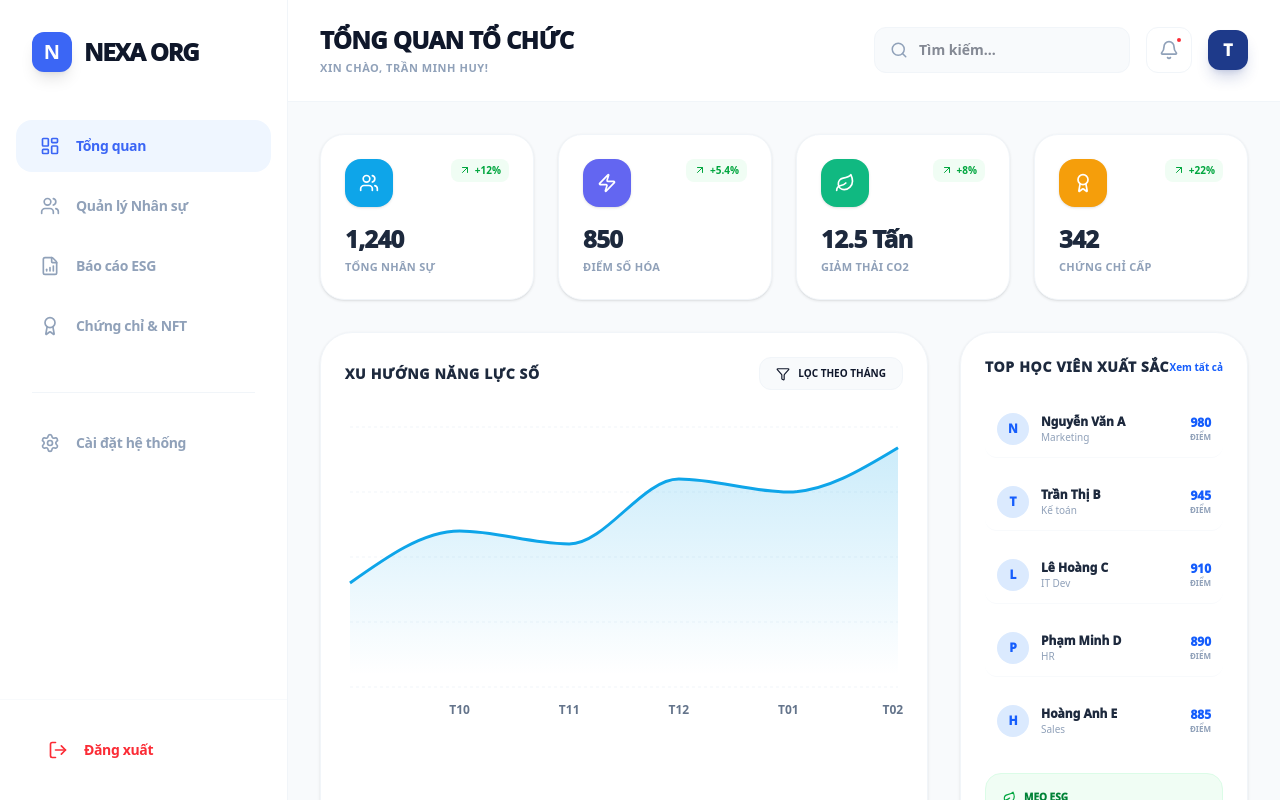
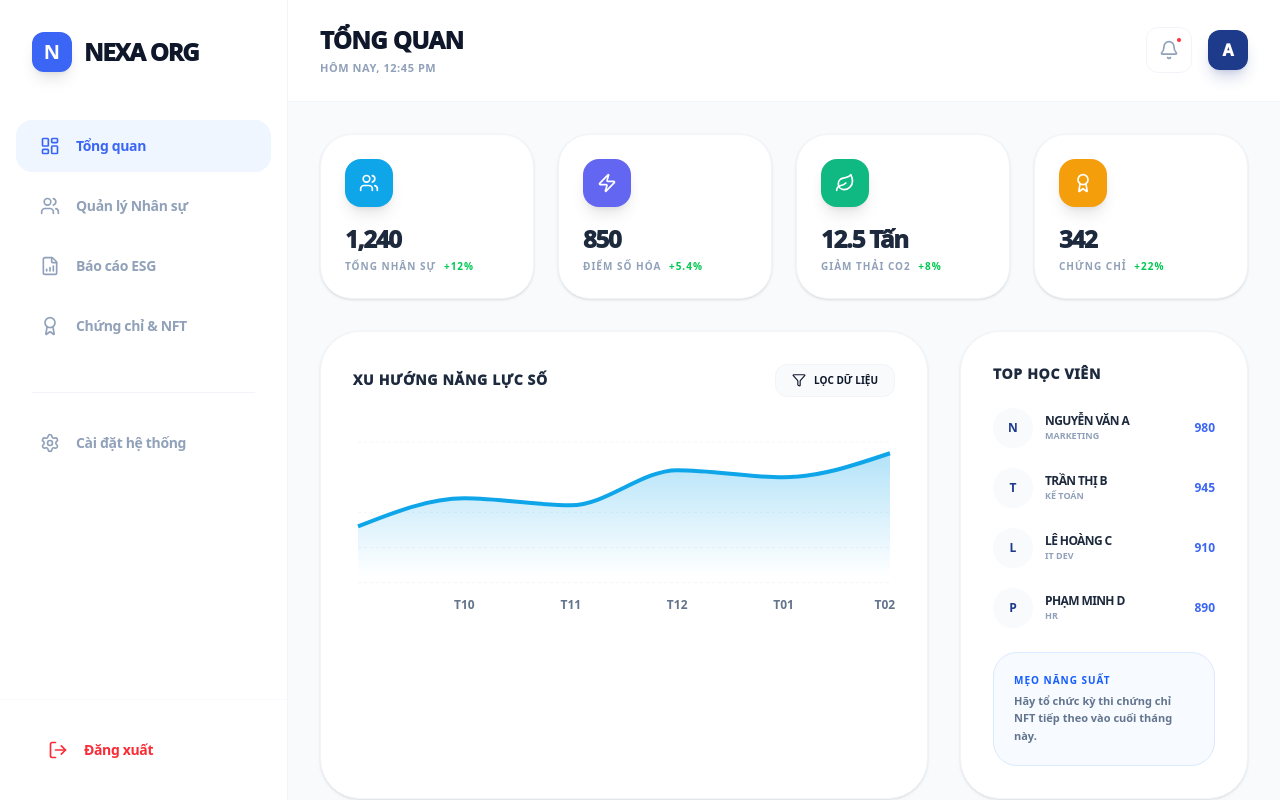
Before and after one commit to minhhuyzzz/NEXA-Platform, a React (Vite) app: page /admin in a window 1280 px wide. Built offline with nearby package versions, Linux system fonts and the light colour scheme.

Commit message:
feat: upgrade dashboard with real recharts area chart

```diff
--- a/src/modules/organization/pages/Dashboard.jsx
+++ b/src/modules/organization/pages/Dashboard.jsx
@@ -1,5 +1,5 @@
 import React, { useEffect, useState } from 'react';
-import { useNavigate, useLocation } from 'react-router-dom';
+import { useNavigate } from 'react-router-dom';
 import {
   LayoutDashboard, Users, FileBarChart, Award,
   Settings, LogOut, Bell, Search, Filter, ArrowUpRight, Zap, Leaf
@@ -8,39 +8,31 @@ import { AreaChart, Area, XAxis, YAxis, CartesianGrid, Tooltip, ResponsiveContai
 
 const colors = {
   primary: '#0EA5E9',
-  primaryLight: '#E0F2FE',
   success: '#10B981',
-  successLight: '#D1FAE5',
   warning: '#F59E0B',
-  warningLight: '#FEF3C7',
-  textMain: '#0F172A',
   textSub: '#64748B',
-  bg: '#F8FAFC',
-  white: '#FFFFFF',
-  border: '#E2E8F0'
 };
 
 const chartData = [
-  { month: 'T09', score: 400 },
-  { month: 'T10', score: 600 },
-  { month: 'T11', score: 550 },
-  { month: 'T12', score: 800 },
-  { month: 'T01', score: 750 },
-  { month: 'T02', score: 920 },
+  { month: 'T09', score: 400 }, { month: 'T10', score: 600 },
+  { month: 'T11', score: 550 }, { month: 'T12', score: 800 },
+  { month: 'T01', score: 750 }, { month: 'T02', score: 920 },
 ];
 
 const OrgDashboard = () => {
   const navigate = useNavigate();
-  const location = useLocation();
 
-  // Logic chào hỏi dựa trên tên bạn
-  const savedUser = JSON.parse(localStorage.getItem('nexa_user') || '{}');
-  const adminName = savedUser.fullName || "Trần Minh Huy";
+  // Lấy tên admin an toàn để tránh crash
+  const [adminName, setAdminName] = useState("Admin Nexa");
+  useEffect(() => {
+    const savedUser = JSON.parse(localStorage.getItem('nexa_user') || '{}');
+    if (savedUser.fullName) setAdminName(savedUser.fullName);
+  }, []);
 
   return (
     <div className="flex h-screen bg-[#f8fafc] font-sans text-slate-900 overflow-hidden text-left">
 
-      {/* 1. SIDEBAR (Gộp trực tiếp để tránh lỗi file components) */}
+      {/* SIDEBAR ĐẸP (Giữ nguyên style của bạn) */}
       <aside className="w-72 bg-white border-r border-slate-100 flex flex-col h-screen shrink-0">
         <div className="p-8 flex items-center gap-3">
           <div className="w-10 h-10 bg-[#3b66f5] rounded-xl flex items-center justify-center text-white font-black text-xl shadow-lg">N</div>
@@ -48,27 +40,12 @@ const OrgDashboard = () => {
         </div>
 
         <nav className="flex-1 px-4 py-4 space-y-2">
-          <button onClick={() => navigate('/admin')} className="w-full flex items-center gap-4 px-6 py-4 rounded-2xl transition-all font-bold text-sm bg-blue-50 text-[#3b66f5]">
-            <LayoutDashboard size={20}/> <span className="tracking-tight">Tổng quan</span>
-          </button>
-
-          <button onClick={() => navigate('/admin/users')} className="w-full flex items-center gap-4 px-6 py-4 rounded-2xl transition-all font-bold text-sm text-slate-400 hover:bg-slate-50">
-            <Users size={20}/> <span className="tracking-tight">Quản lý Nhân sự</span>
-          </button>
-
-          <button onClick={() => navigate('/admin/esg')} className="w-full flex items-center gap-4 px-6 py-4 rounded-2xl transition-all font-bold text-sm text-slate-400 hover:bg-slate-50">
-            <FileBarChart size={20}/> <span className="tracking-tight">Báo cáo ESG</span>
-          </button>
-
-          <button onClick={() => navigate('/admin/nft')} className="w-full flex items-center gap-4 px-6 py-4 rounded-2xl transition-all font-bold text-sm text-slate-400 hover:bg-slate-50">
-            <Award size={20}/> <span className="tracking-tight">Chứng chỉ & NFT</span>
-          </button>
-
+          <MenuBtn active icon={<LayoutDashboard size={20}/>} label="Tổng quan" />
+          <MenuBtn icon={<Users size={20}/>} label="Quản lý Nhân sự" onClick={() => navigate('/admin/users')} />
+          <MenuBtn icon={<FileBarChart size={20}/>} label="Báo cáo ESG" />
+          <MenuBtn icon={<Award size={20}/>} label="Chứng chỉ & NFT" />
           <div className="pt-8 pb-4"><div className="h-px bg-slate-100 mx-4"></div></div>
-
-          <button className="w-full flex items-center gap-4 px-6 py-4 rounded-2xl transition-all font-bold text-sm text-slate-400 hover:bg-slate-50">
-            <Settings size={20}/> <span className="tracking-tight">Cài đặt hệ thống</span>
-          </button>
+          <MenuBtn icon={<Settings size={20}/>} label="Cài đặt hệ thống" />
         </nav>
 
         <div className="p-6 border-t border-slate-50">
@@ -78,20 +55,15 @@ const OrgDashboard = () => {
         </div>
       </aside>
 
-      {/* 2. NỘI DUNG CHÍNH (GIAO DIỆN GỐC CỦA BẠN) */}
+      {/* NỘI DUNG CHÍNH (VỚI BIỂU ĐỒ GRADIENT) */}
       <main className="flex-1 flex flex-col h-full overflow-hidden">
-
         <header className="px-8 py-6 border-b border-slate-100 bg-white flex justify-between items-center shrink-0">
           <div>
-            <h1 className="text-2xl font-[1000] tracking-tight uppercase text-[#0F172A]">Tổng quan Tổ chức</h1>
-            <p className="text-slate-400 text-[11px] font-bold uppercase tracking-wider mt-1">Xin chào, {adminName}!</p>
+            <h1 className="text-2xl font-[1000] tracking-tight uppercase text-[#0F172A]">Tổng quan</h1>
+            <p className="text-slate-400 text-[11px] font-bold uppercase tracking-wider mt-1">Hôm nay, 12:45 PM</p>
           </div>
           <div className="flex items-center gap-4">
-            <div className="relative hidden md:block">
-              <Search className="absolute left-4 top-1/2 -translate-y-1/2 text-slate-400" size={18} />
-              <input type="text" placeholder="Tìm kiếm..." className="pl-11 pr-4 py-3 bg-slate-50 border border-slate-100 rounded-xl outline-none font-bold text-sm w-64" />
-            </div>
-            <button className="p-3 bg-white border border-slate-100 rounded-xl text-slate-400 hover:text-[#3b66f5] hover:bg-blue-50 transition-all relative">
+            <button className="p-3 bg-white border border-slate-100 rounded-xl text-slate-400 hover:text-[#3b66f5] transition-all relative">
               <Bell size={20} />
               <span className="absolute top-2 right-2 w-2 h-2 bg-red-500 rounded-full border-2 border-white"></span>
             </button>
@@ -101,72 +73,60 @@ const OrgDashboard = () => {
           </div>
         </header>
 
-        <div className="flex-1 overflow-y-auto p-8">
+        <div className="flex-1 overflow-y-auto p-8 no-scrollbar">
           <div className="max-w-7xl mx-auto space-y-8">
 
-            <div className="grid grid-cols-1 md:grid-cols-2 xl:grid-cols-4 gap-6">
+            <div className="grid grid-cols-4 gap-6">
               <StatCard title="Tổng Nhân sự" value="1,240" trend="+12%" icon={<Users size={20} color="white"/>} bg={colors.primary} />
               <StatCard title="Điểm Số Hóa" value="850" trend="+5.4%" icon={<Zap size={20} color="white"/>} bg="#6366F1" />
               <StatCard title="Giảm thải CO2" value="12.5 Tấn" trend="+8%" icon={<Leaf size={20} color="white"/>} bg={colors.success} />
-              <StatCard title="Chứng chỉ cấp" value="342" trend="+22%" icon={<Award size={20} color="white"/>} bg={colors.warning} />
+              <StatCard title="Chứng chỉ" value="342" trend="+22%" icon={<Award size={20} color="white"/>} bg={colors.warning} />
             </div>
 
-            <div className="grid grid-cols-1 lg:grid-cols-3 gap-8">
-
-              <div className="lg:col-span-2 bg-white p-6 rounded-[32px] border border-slate-100 shadow-sm">
-                <div className="flex justify-between items-center mb-8">
+            <div className="grid grid-cols-3 gap-8">
+              <div className="col-span-2 bg-white p-8 rounded-[40px] border border-slate-100 shadow-sm">
+                <div className="flex justify-between items-center mb-10">
                   <h3 className="text-sm font-[1000] uppercase tracking-wider text-slate-800">Xu hướng Năng lực Số</h3>
-                  <button className="flex items-center gap-2 px-4 py-2 bg-slate-50 rounded-xl text-[10px] font-bold uppercase hover:bg-slate-100 border border-slate-100">
-                    <Filter size={14} /> Lọc theo tháng
+                  <button className="flex items-center gap-2 px-4 py-2 bg-slate-50 rounded-xl text-[10px] font-bold uppercase border border-slate-100">
+                    <Filter size={14} /> Lọc dữ liệu
                   </button>
                 </div>
 
-                {/* SỬA LỖI TRẮNG MÀN HÌNH Ở ĐÂY: Đặt height={300} thay vì 100% */}
-                <div style={{ height: '300px', width: '100%' }}>
-                  <ResponsiveContainer width="100%" height={300}>
+                {/* FIX LỖI TRẮNG TRANG: Sử dụng aspect ratio để Recharts luôn có kích thước */}
+                <div className="w-full" style={{ minHeight: '300px' }}>
+                  <ResponsiveContainer width="100%" aspect={3}>
                     <AreaChart data={chartData}>
                       <defs>
                         <linearGradient id="colorScore" x1="0" y1="0" x2="0" y2="1">
-                          <stop offset="5%" stopColor={colors.primary} stopOpacity={0.2}/>
+                          <stop offset="5%" stopColor={colors.primary} stopOpacity={0.3}/>
                           <stop offset="95%" stopColor={colors.primary} stopOpacity={0}/>
                         </linearGradient>
                       </defs>
                       <CartesianGrid strokeDasharray="3 3" vertical={false} stroke="#f1f5f9" />
                       <XAxis dataKey="month" axisLine={false} tickLine={false} tick={{fill: colors.textSub, fontSize: 12, fontWeight: 'bold'}} dy={10} />
                       <YAxis hide />
-                      <Tooltip contentStyle={{ borderRadius: '12px', border: 'none', boxShadow: '0 10px 15px -3px rgba(0,0,0,0.1)', fontWeight: 'bold' }} />
-                      <Area type="monotone" dataKey="score" stroke={colors.primary} strokeWidth={3} fillOpacity={1} fill="url(#colorScore)" />
+                      <Tooltip contentStyle={{ borderRadius: '20px', border: 'none', boxShadow: '0 20px 25px -5px rgb(0 0 0 / 0.1)' }} />
+                      <Area type="monotone" dataKey="score" stroke={colors.primary} strokeWidth={4} fillOpacity={1} fill="url(#colorScore)" />
                     </AreaChart>
                   </ResponsiveContainer>
                 </div>
               </div>
 
-              <div className="bg-white p-6 rounded-[32px] border border-slate-100 shadow-sm">
-                <div className="flex justify-between items-center mb-6 text-left">
-                  <h3 className="text-sm font-[1000] uppercase tracking-wider text-slate-800">Top Học viên Xuất sắc</h3>
-                  <button className="text-[10px] font-bold text-blue-600 hover:underline">Xem tất cả</button>
-                </div>
-
-                <div className="space-y-4">
+              <div className="bg-white p-8 rounded-[40px] border border-slate-100 shadow-sm flex flex-col">
+                <h3 className="text-sm font-[1000] uppercase tracking-wider text-slate-800 mb-6">Top Học viên</h3>
+                <div className="space-y-5 flex-1">
                   <UserRow name="Nguyễn Văn A" dept="Marketing" score="980" />
                   <UserRow name="Trần Thị B" dept="Kế toán" score="945" />
                   <UserRow name="Lê Hoàng C" dept="IT Dev" score="910" />
                   <UserRow name="Phạm Minh D" dept="HR" score="890" />
-                  <UserRow name="Hoàng Anh E" dept="Sales" score="885" />
                 </div>
-
-                <div className="mt-6 p-4 bg-green-50 rounded-2xl border border-green-100 text-left">
-                  <div className="flex items-center gap-2 mb-1">
-                    <Leaf size={14} className="text-green-600" />
-                    <span className="text-[10px] font-[1000] text-green-700 uppercase">Mẹo ESG</span>
-                  </div>
-                  <p className="text-[10px] font-medium text-green-800 leading-relaxed">
-                    Phòng Marketing đang dẫn đầu về giảm thiểu giấy in. Hãy khen thưởng để khích lệ!
-                  </p>
+                <div className="mt-6 p-5 bg-blue-50/50 rounded-3xl border border-blue-100">
+                   <p className="text-[10px] font-black text-blue-600 uppercase tracking-widest mb-1">Mẹo Năng Suất</p>
+                   <p className="text-[11px] font-bold text-slate-500 leading-relaxed">Hãy tổ chức kỳ thi chứng chỉ NFT tiếp theo vào cuối tháng này.</p>
                 </div>
               </div>
+            </div>
 
-            </div>
           </div>
         </div>
       </main>
@@ -174,39 +134,35 @@ const OrgDashboard = () => {
   );
 };
 
-/* --- Sub-Components --- */
+/* --- Các Component con cực đẹp của bạn --- */
+const MenuBtn = ({ icon, label, active, onClick }) => (
+  <button onClick={onClick} className={`w-full flex items-center gap-4 px-6 py-4 rounded-2xl transition-all font-bold text-sm ${active ? 'bg-blue-50 text-[#3b66f5]' : 'text-slate-400 hover:bg-slate-50'}`}>
+    {icon} <span className="tracking-tight">{label}</span>
+  </button>
+);
+
 const StatCard = ({ title, value, trend, icon, bg }) => (
-  <div className="bg-white p-6 rounded-[24px] border border-slate-100 shadow-sm hover:shadow-md transition-all group text-left">
-    <div className="flex justify-between items-start mb-4">
-      <div style={{ backgroundColor: bg }} className="w-12 h-12 rounded-2xl flex items-center justify-center transition-transform group-hover:scale-110 shadow-sm">
-        {icon}
-      </div>
-      <div className="flex items-center gap-1 text-[10px] font-bold text-green-600 bg-green-50 px-2 py-1 rounded-lg">
-        <ArrowUpRight size={12} /> {trend}
-      </div>
+  <div className="bg-white p-6 rounded-[32px] border border-slate-100 shadow-sm hover:shadow-xl transition-all group">
+    <div style={{ backgroundColor: bg }} className="w-12 h-12 rounded-2xl flex items-center justify-center mb-4 shadow-lg group-hover:scale-110 transition-transform">
+      {icon}
     </div>
-    <div>
-      <h3 className="text-2xl font-[1000] text-slate-800 tracking-tight">{value}</h3>
-      <p className="text-[11px] font-bold text-slate-400 uppercase tracking-wide mt-1">{title}</p>
-    </div>
+    <h3 className="text-2xl font-[1000] text-slate-800 tracking-tighter">{value}</h3>
+    <p className="text-[10px] font-black text-slate-400 uppercase tracking-widest mt-1">{title} <span className="text-green-500 ml-1">{trend}</span></p>
   </div>
 );
 
 const UserRow = ({ name, dept, score }) => (
-  <div className="flex items-center justify-between p-3 hover:bg-slate-50 rounded-xl transition-colors cursor-pointer border-b border-slate-50 last:border-0 text-left">
+  <div className="flex items-center justify-between group cursor-pointer">
     <div className="flex items-center gap-3">
-      <div className="w-8 h-8 rounded-full bg-blue-100 flex items-center justify-center text-blue-600 font-[1000] text-xs">
+      <div className="w-10 h-10 rounded-full bg-slate-50 flex items-center justify-center text-[#1e3a8a] font-black text-xs group-hover:bg-blue-100 transition-colors">
         {name.charAt(0)}
       </div>
       <div>
-        <p className="text-xs font-[1000] text-slate-800">{name}</p>
-        <p className="text-[10px] text-slate-400 font-medium">{dept}</p>
+        <p className="text-xs font-black text-slate-800 uppercase tracking-tighter">{name}</p>
+        <p className="text-[9px] text-slate-400 font-bold uppercase">{dept}</p>
       </div>
     </div>
-    <div className="text-right">
-      <p className="text-xs font-[1000] text-blue-600">{score}</p>
-      <p className="text-[8px] text-slate-400 font-bold uppercase">điểm</p>
-    </div>
+    <span className="text-xs font-black text-[#3b66f5]">{score}</span>
   </div>
 );
 
```
